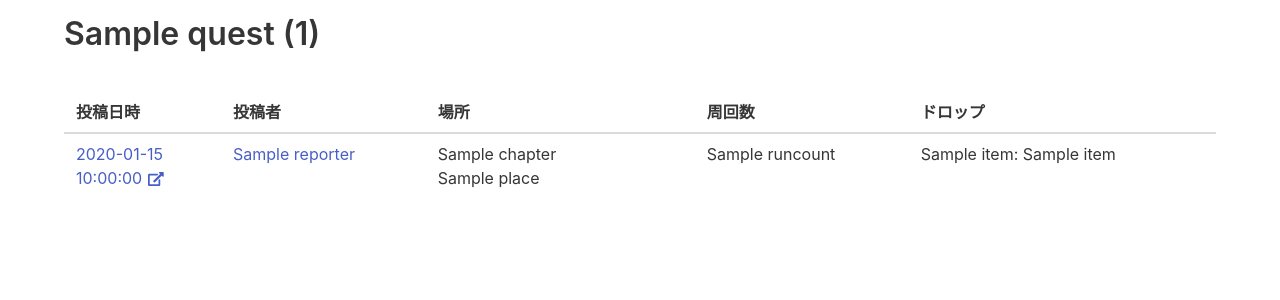
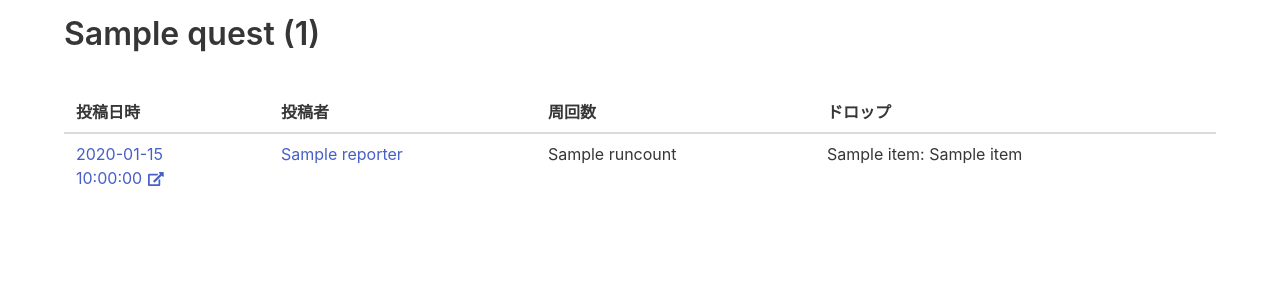
Before and after one commit to fgosc/fgo_harvest, a Python web app: template harvest/chalicelib/templates/report_byquest.jinja2 in a window 1280 px wide. Shown: the part 100-400 px from the top of the page. Run offline with Jinja, Linux system fonts and the light colour scheme; the template is opened without the code that fills it: most values are stand-ins (such as "Sample title", 1, 10 or a date in 2020); some libraries are stand-ins or nearby versions.

Commit message:
投稿者別ページのテーブルに投稿者情報は不要。同様に、クエスト別ページのテーブルに場所情報は不要。

```diff
--- a/harvest/chalicelib/templates/report_byquest.jinja2
+++ b/harvest/chalicelib/templates/report_byquest.jinja2
@@ -5,7 +5,6 @@
     <tr>
       <th>投稿日時</th>
       <th>投稿者</th>
-      <th style="min-width: 12rem">場所</th>
       <th style="min-width: 5rem">周回数</th>
       <th>ドロップ</ht>
     </tr>
@@ -24,7 +23,6 @@
       {{ r.reporter }}
     </a>
   </td>
-  <td>{{ r.chapter }}<br>{{ r.place }}</td>
   <td>{{ r.runcount }}</td>
   <td>{% for k, v in r['items'].items() %}{{ k }}: {{ v }}{% if not loop.last %}, {% endif %}{% endfor %}</td>
 </tr>{% endfor %}
--- a/harvest/chalicelib/templates/report_byuser.jinja2
+++ b/harvest/chalicelib/templates/report_byuser.jinja2
@@ -4,8 +4,7 @@
   <thead>
     <tr>
       <th>投稿日時</th>
-      <th>投稿者</th>
-      <th style="min-width: 11rem">場所</th>
+      <th style="min-width: 12rem">場所</th>
       <th style="min-width: 5rem">周回数</th>
       <th>ドロップ</ht>
     </tr>
@@ -19,7 +18,6 @@
       <span style="margin-left: 0.1rem"><small><i class="fas fa-external-link-alt"></i></small></span>
     </a>
   </td>
-  <td>{{ r.reporter }}</td>
   <td>
     <a href="../quest/{{ r.quest_id }}.html">
       {{ r.chapter }}<br>{{ r.place }}
```
